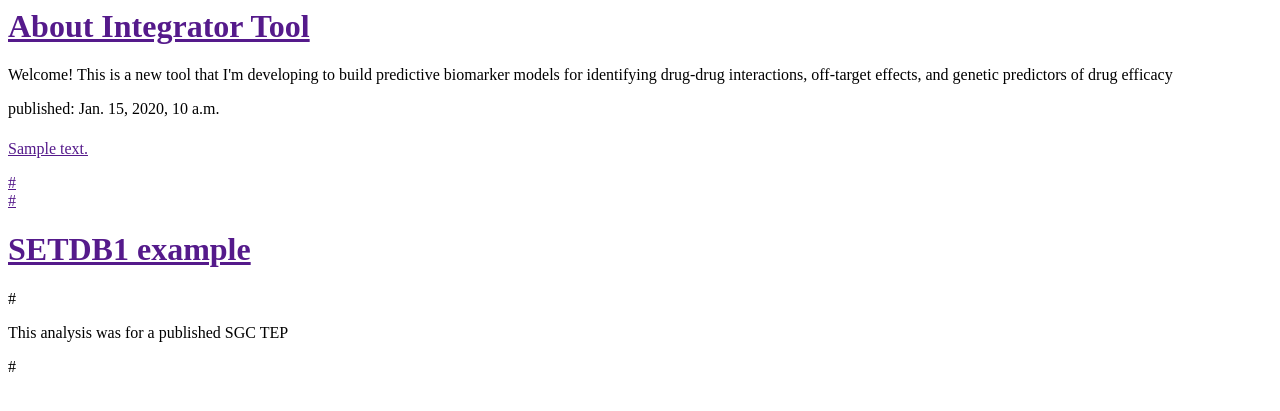
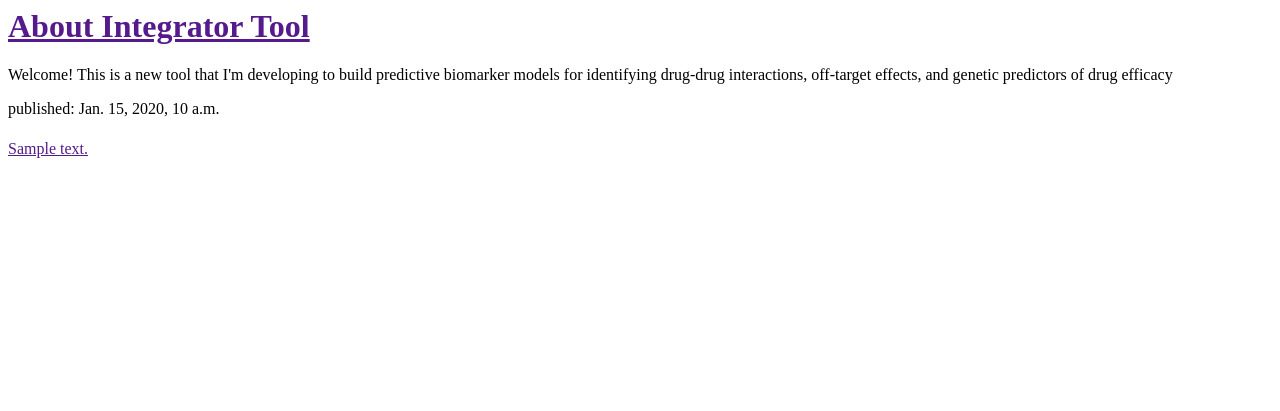
Before and after one commit to jenwilson521/Django_integrator, a Django app: template createnetwork/templates/createnetwork/analysis_list.html in a window 1280 px wide. Shown: the top 411 px of the page. Run offline with Django 3.2, Linux system fonts and the light colour scheme; the template is opened without the code that fills it: most values are stand-ins (such as "Sample title", 1, 10 or a date in 2020).

Commit message:
Fixed bug with html commenting

```diff
--- a/createnetwork/templates/createnetwork/analysis_list.html
+++ b/createnetwork/templates/createnetwork/analysis_list.html
@@ -21,7 +21,7 @@
 </html>
 
 
-#        <div>
-#            <h1><a href="">SETDB1 example</a></h1>
-#            <p> This analysis was for a published SGC TEP</p>
-#        </div>
+<!--        <div> -->
+<!--            <h1><a href="">SETDB1 example</a></h1> -->
+<!--            <p> This analysis was for a published SGC TEP</p> -->
+<!--        </div> -->
```
